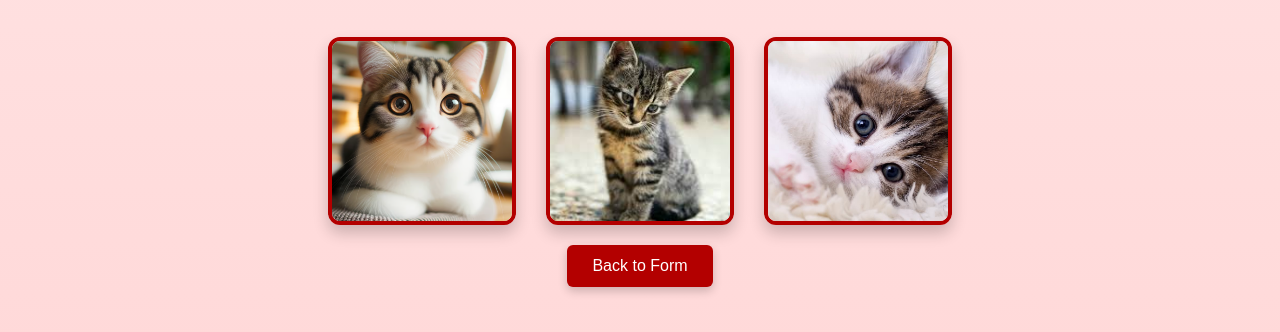
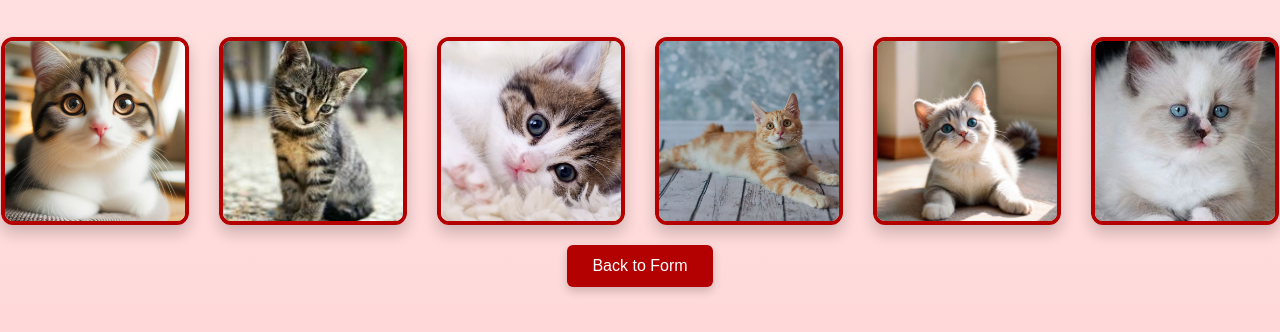
Before and after one commit to vinaykumarng/PAWFECT_HOMES, a plain HTML site: page cat.html in a window 1280 px wide. Shown: the part 294-626 px from the top of the page. Drawn offline with Linux system fonts and the light colour scheme.

Commit message:
added more images

```diff
--- a/cat.html
+++ b/cat.html
@@ -13,6 +13,9 @@
     <img src="assets/cat1.avif" alt="Cat 1" onclick="enlargeImage(this)">
     <img src="assets/cat2.jpeg" alt="Cat 2" onclick="enlargeImage(this)">
     <img src="assets/cat3.jpg" alt="Cat 3" onclick="enlargeImage(this)">
+    <img src="assets/cat4.jpg" alt="Cat 4" onclick="enlargeImage(this)">
+    <img src="assets/cat5.avif" alt="Cat 5" onclick="enlargeImage(this)">
+    <img src="assets/cat6.jpg" alt="Cat 6" onclick="enlargeImage(this)">
   </div>
   <button onclick="location.href='adopt.html'">Back to Form</button>
   <div class="overlay" id="overlay" onclick="closeEnlargedImage()">
```
Also changed, not shown: dog.html (+3 -0 lines), assets/cat4.jpg (added), assets/cat5.avif (added), assets/cat6.jpg (added), assets/dog4.jpg (added), assets/dog5.jpg (added), assets/dog6.webp (added).
